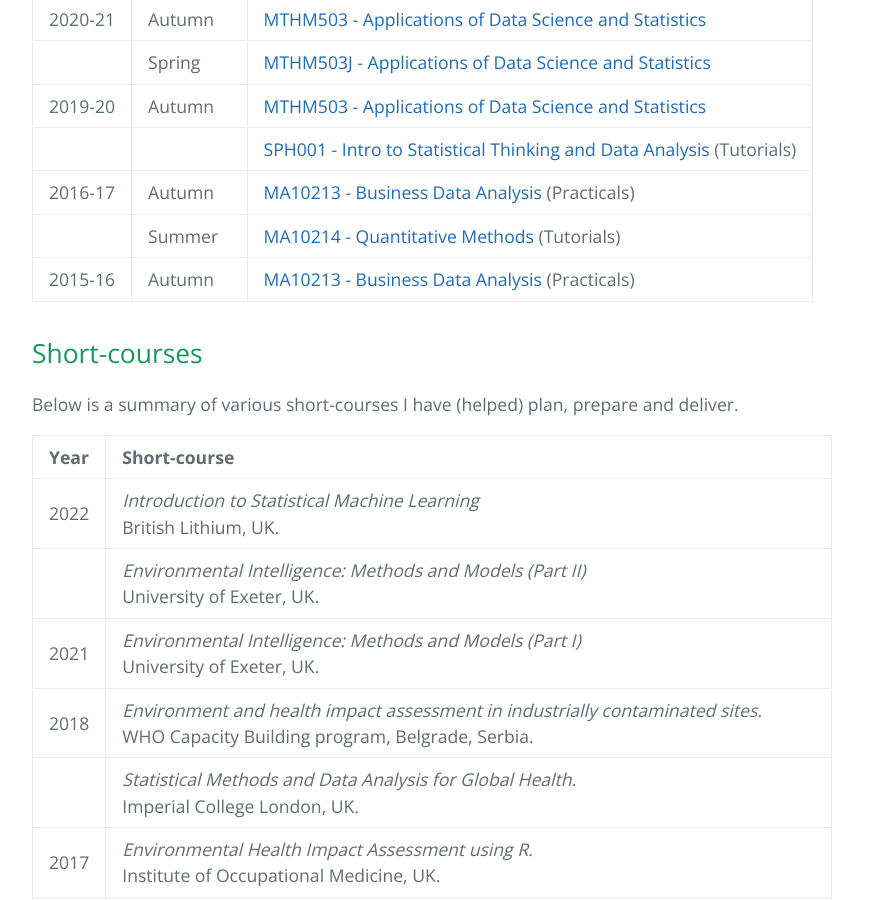
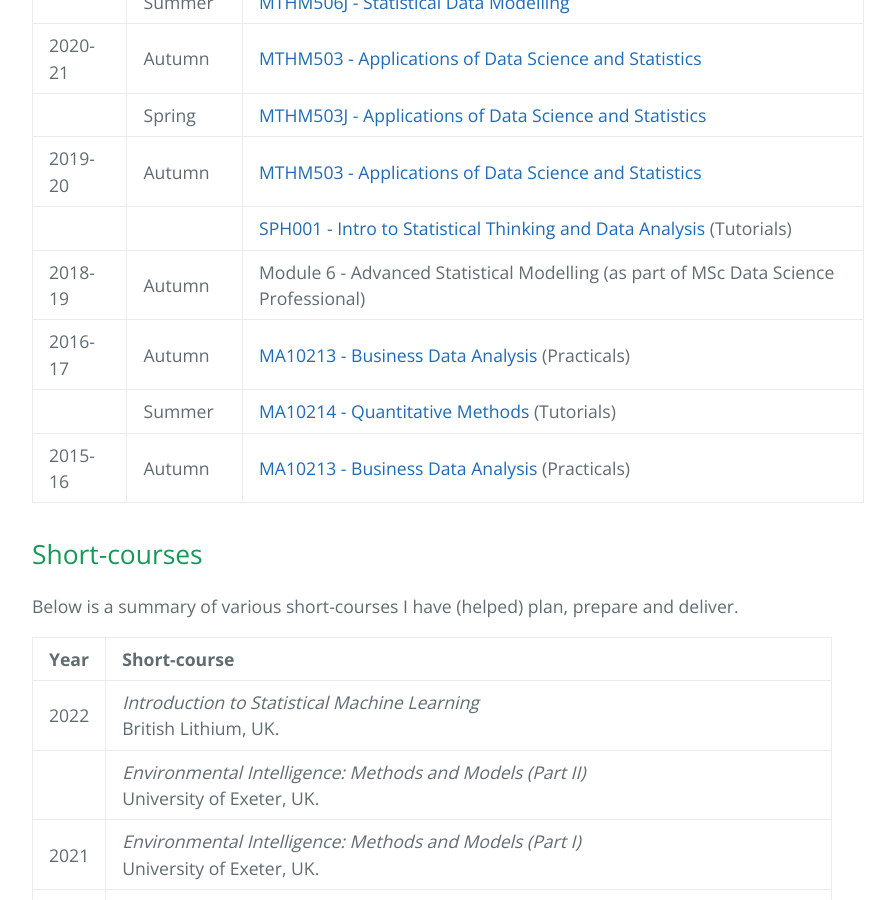
Before and after one commit to matthewllthomas/matthewllthomas.github.io, a Jekyll site: the page built from teaching/index.md, in a window 1280 px wide and 900 px high, scrolled down 991 px. Shown: the whole window, without its empty margins (192-1087 px from the left). Built offline with Jekyll 4.4.1, drawn with Linux system fonts in a browser that asks for light colours; the repository's description, which GitHub fills in, is left out.

Commit message:
Update index.md

```diff
--- a/teaching/index.md
+++ b/teaching/index.md
@@ -23,6 +23,7 @@
 |                | Spring       | [MTHM503J - Applications of Data Science and Statistics](https://intranet.exeter.ac.uk/emps/studentinfo/subjects/mathematics/modules/2020/index.php/?moduleCode=MTHM503)  |
 | 2019-20  | Autumn     | [MTHM503 - Applications of Data Science and Statistics](https://intranet.exeter.ac.uk/emps/studentinfo/subjects/mathematics/modules/2019/index.php/?moduleCode=MTHM503)  |
 |                 |                | [SPH001 - Intro to Statistical Thinking and Data Analysis](https://www.google.com/url?sa=t&rct=j&q=&esrc=s&source=web&cd=&ved=2ahUKEwiHgp_z5of5AhVIgFwKHckVD-AQFnoECBEQAQ&url=https%3A%2F%2Fwww.imperial.ac.uk%2Fmedia%2Fimperial-college%2Fmedicine%2Fsph%2Fstudy%2Fmodule-outlines%2Fhda%2FIntro-to-Stat-Thinking-and-Data-Analysis-Module-Outline-2019.20-Updated.docx&usg=AOvVaw3Esow9eU9hUZPlVMXEKyUk)  (Tutorials)     |
+| 2018-19  | Autumn     | Module 6 - Advanced Statistical Modelling (as part of MSc Data Science Professional) |
 | 2016-17  | Autumn     | [MA10213 - Business Data Analysis](https://www.bath.ac.uk/catalogues/2016-2017/ma/MA10213.html)  (Practicals)   |
 |                | Summer    | [MA10214 - Quantitative Methods](https://www.bath.ac.uk/catalogues/2016-2017/ma/MA10214.html) (Tutorials) |
 | 2015-16  | Autumn     | [MA10213 - Business Data Analysis](https://www.bath.ac.uk/catalogues/2015-2016/ma/MA10213.html) (Practicals)   |
```
